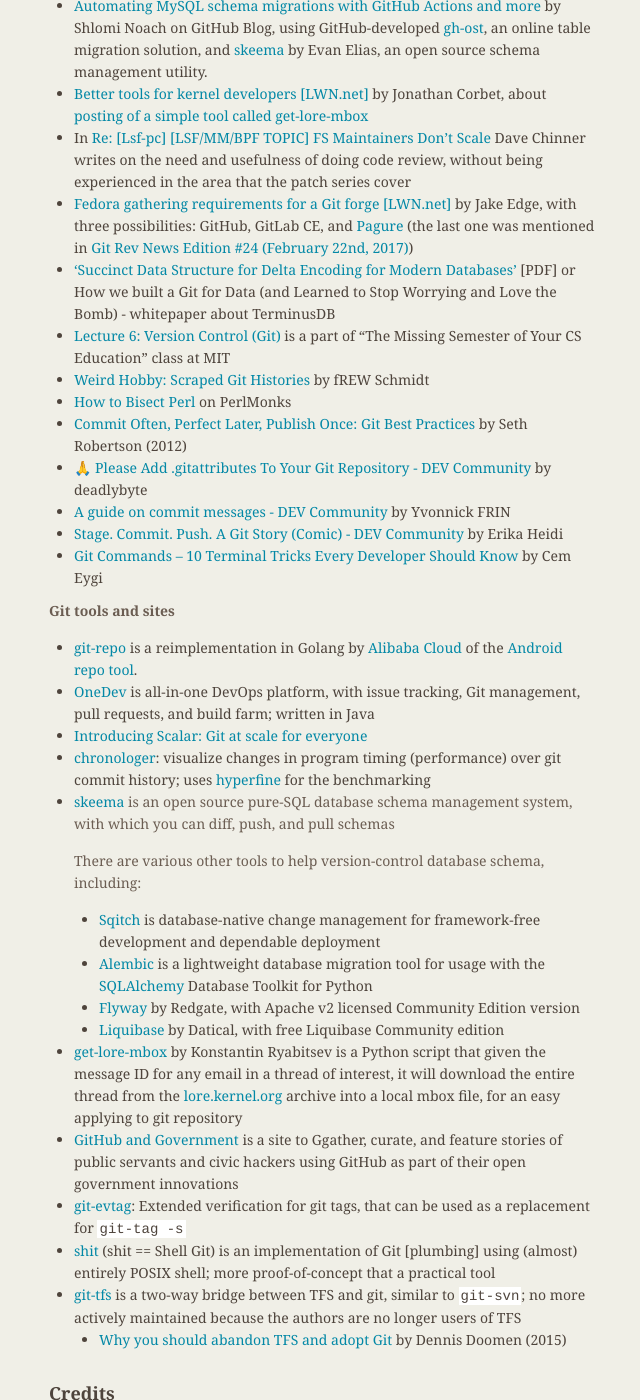
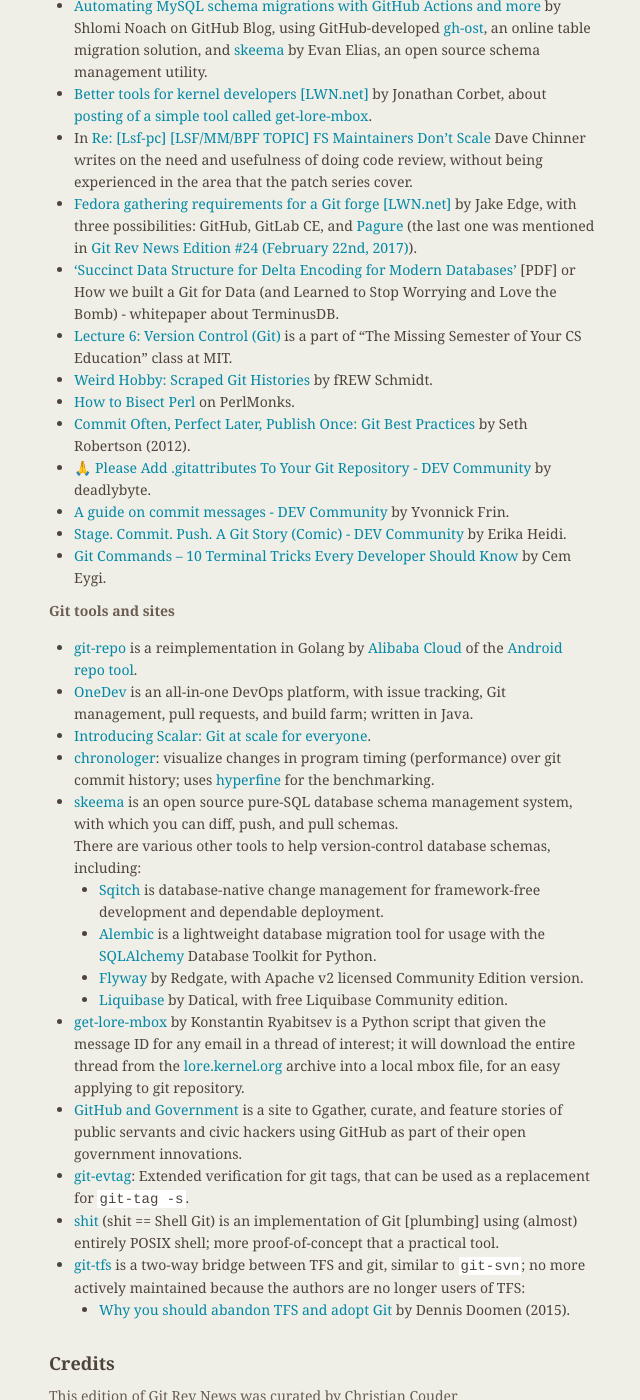
Before and after one commit to git/git.github.io, a Jekyll site: the page built from rev_news/drafts/edition-60.md, in a window 1280 px wide and 1400 px high, scrolled down 5863 px. Shown: the whole window, without its empty margins (485-1125 px from the left). Built offline with Jekyll 4.4.1, drawn with Linux system fonts in a browser that asks for light colours; some of the changed text lies outside the part shown.

Commit message:
Second round of tiny fixes.

```diff
--- a/rev_news/drafts/edition-60.md
+++ b/rev_news/drafts/edition-60.md
@@ -328,43 +328,43 @@
 
 * Heads-up for SSH users: as mentioned in [the release notes of OpenSSH v8.2](https://www.openssh.com/txt/release-8.2), the prevalent `ssh-rsa` keys will be disabled. If you use SSH with private keys depending on SHA-1, you will want to regenerate them soon.
 * [REBASE: A complete Guide on Rebasing in Git](https://rebase-book.com/)
-  is a new less than 200 pages book from Pascal Precht (with a free sample)
+  is a new less than 200 pages book from Pascal Precht (with a free sample).
 
 __Light reading__
 
 * [The History of Git: The Road to Domination in Software Version Control](https://www.welcometothejungle.com/en/articles/btc-history-git)
   was made using interviews and material from members of this
   community, especially Linus Torvalds, Johannes Schindelin and Jeff King.
-* [A new hash algorithm for Git [LWN.net]](https://lwn.net/Articles/811068/) by Jonathan Corbet
+* [A new hash algorithm for Git [LWN.net]](https://lwn.net/Articles/811068/) by Jonathan Corbet.
   * [Git takes baby steps towards swapping out vulnerable SHA-1 hashing algo for SHA-256](https://www.theregister.co.uk/2020/02/05/git_sha_256_work/) by Tim Anderson in The Register
   * [Bridging the gap: transitioning Git to SHA-256 - Git Merge 2019](https://www.youtube.com/watch?v=qHERDFUSa14)
     video of Brian M. Carlson presentation at Git Merge 2019
-	(event which was covered in [Git Rev News Edition #48](https://git.github.io/rev_news/2019/02/27/edition-48/#discussions) and [#49](https://git.github.io/rev_news/2019/03/20/edition-49/#other-news))
+	(event which was covered in [Git Rev News Edition #48](https://git.github.io/rev_news/2019/02/27/edition-48/#discussions) and [#49](https://git.github.io/rev_news/2019/03/20/edition-49/#other-news)).
 * [Automating MySQL schema migrations with GitHub Actions and more](https://github.blog/2020-02-14-automating-mysql-schema-migrations-with-github-actions-and-more/)
   by Shlomi Noach on GitHub Blog, using GitHub-developed [gh-ost](https://githubengineering.com/gh-ost-github-s-online-migration-tool-for-mysql),
   an online table migration solution, and [skeema](https://www.skeema.io/) by Evan Elias,
   an open source schema management utility.
 * [Better tools for kernel developers [LWN.net]](https://lwn.net/Articles/811528/)
-  by Jonathan Corbet, about [posting of  a simple tool called get-lore-mbox](https://lwn.net/ml/workflows/20200201030105.k6akvbjpmlpcuiky@chatter.i7.local/)
+  by Jonathan Corbet, about [posting of  a simple tool called get-lore-mbox](https://lwn.net/ml/workflows/20200201030105.k6akvbjpmlpcuiky@chatter.i7.local/).
 * In [Re: [Lsf-pc] [LSF/MM/BPF TOPIC] FS Maintainers Don't Scale](https://lwn.net/ml/linux-fsdevel/20200202214620.GA20628@dread.disaster.area/)
   Dave Chinner writes on the need and usefulness of doing code review,
-  without being experienced in the area that the patch series cover
+  without being experienced in the area that the patch series cover.
 * [Fedora gathering requirements for a Git forge [LWN.net]](https://lwn.net/Articles/810776/)
   by Jake Edge, with three possibilities: GitHub, GitLab CE, and [Pagure](https://pagure.io/pagure)
-  (the last one was mentioned in [Git Rev News Edition #24 (February 22nd, 2017)](https://git.github.io/rev_news/2017/02/22/edition-24/#other-news))
+  (the last one was mentioned in [Git Rev News Edition #24 (February 22nd, 2017)](https://git.github.io/rev_news/2017/02/22/edition-24/#other-news)).
 * ['Succinct Data Structure for Delta Encoding for Modern Databases'](https://github.com/terminusdb/terminus-server/blob/dev/docs/whitepaper/terminusdb.pdf) [PDF]
   or How we built a Git for Data (and Learned to Stop Worrying and Love the Bomb) -
-  whitepaper about TerminusDB
+  whitepaper about TerminusDB.
 * [Lecture 6: Version Control (Git)](https://missing.csail.mit.edu/2020/version-control/)
-  is a part of "The Missing Semester of Your CS Education" class at MIT
-* [Weird Hobby: Scraped Git Histories](https://blog.afoolishmanifesto.com/posts/weird-hobby-scraped-git-histories/) by fREW Schmidt
-* [How to Bisect Perl](https://www.perlmonks.org/?node_id=11110663) on PerlMonks
+  is a part of "The Missing Semester of Your CS Education" class at MIT.
+* [Weird Hobby: Scraped Git Histories](https://blog.afoolishmanifesto.com/posts/weird-hobby-scraped-git-histories/) by fREW Schmidt.
+* [How to Bisect Perl](https://www.perlmonks.org/?node_id=11110663) on PerlMonks.
 * [Commit Often, Perfect Later, Publish Once: Git Best Practices](http://sethrobertson.github.io/GitBestPractices/)
-  by Seth Robertson (2012)
-* [🙏 Please Add .gitattributes To Your Git Repository - DEV Community](https://dev.to/deadlybyte/please-add-gitattributes-to-your-git-repository-1jld) by deadlybyte
-* [A guide on commit messages - DEV Community](https://dev.to/yvonnickfrin/a-guide-on-commit-messages-d8n) by Yvonnick FRIN
-* [Stage. Commit. Push. A Git Story (Comic) - DEV Community](https://dev.to/erikaheidi/pick-squash-drop-rebase-comic-607) by Erika Heidi
-* [Git Commands – 10 Terminal Tricks Every Developer Should Know](https://www.freecodecamp.org/news/10-important-git-commands-that-every-developer-should-know/) by Cem Eygi
+  by Seth Robertson (2012).
+* [🙏 Please Add .gitattributes To Your Git Repository - DEV Community](https://dev.to/deadlybyte/please-add-gitattributes-to-your-git-repository-1jld) by deadlybyte.
+* [A guide on commit messages - DEV Community](https://dev.to/yvonnickfrin/a-guide-on-commit-messages-d8n) by Yvonnick Frin.
+* [Stage. Commit. Push. A Git Story (Comic) - DEV Community](https://dev.to/erikaheidi/pick-squash-drop-rebase-comic-607) by Erika Heidi.
+* [Git Commands – 10 Terminal Tricks Every Developer Should Know](https://www.freecodecamp.org/news/10-important-git-commands-that-every-developer-should-know/) by Cem Eygi.
 
 
 __Git tools and sites__
@@ -372,47 +372,45 @@
 * [git-repo](https://github.com/aliyun/git-repo-go) is a
   reimplementation in Golang by [Alibaba Cloud](https://github.com/aliyun) of the
   [Android repo tool](https://source.android.com/setup/develop/repo).
-* [OneDev](https://github.com/theonedev/onedev) is all-in-one DevOps platform,
+* [OneDev](https://github.com/theonedev/onedev) is an all-in-one DevOps platform,
   with issue tracking, Git management, pull requests, and build farm;
-  written in Java
-* [Introducing Scalar: Git at scale for everyone](https://devblogs.microsoft.com/devops/introducing-scalar/)
+  written in Java.
+* [Introducing Scalar: Git at scale for everyone](https://devblogs.microsoft.com/devops/introducing-scalar/).
 * [chronologer](https://github.com/dandavison/chronologer):
   visualize changes in program timing (performance) over git commit history;
-  uses [hyperfine](https://github.com/sharkdp/hyperfine) for the benchmarking
+  uses [hyperfine](https://github.com/sharkdp/hyperfine) for the benchmarking.
 * [skeema](https://www.skeema.io/) is an open source pure-SQL database
   schema management system, with which you can diff, push, and pull
-  schemas
-
-  There are various other tools to help version-control database schema,
+  schemas.
+  There are various other tools to help version-control database schemas,
   including:
-
   * [Sqitch](https://sqitch.org/) is database-native change management
-    for framework-free development and dependable deployment
+    for framework-free development and dependable deployment.
   * [Alembic](https://alembic.sqlalchemy.org/) is a lightweight database migration tool
-    for usage with the [SQLAlchemy](https://www.sqlalchemy.org/) Database Toolkit for Python
+    for usage with the [SQLAlchemy](https://www.sqlalchemy.org/) Database Toolkit for Python.
   * [Flyway](https://flywaydb.org/) by Redgate,
-	with Apache v2 licensed Community Edition version
+    with Apache v2 licensed Community Edition version.
   * [Liquibase](https://www.liquibase.org/) by Datical,
-    with free Liquibase Community edition
+    with free Liquibase Community edition.
 
 * [get-lore-mbox](https://git.kernel.org/pub/scm/linux/kernel/git/mricon/korg-helpers.git/tree/get-lore-mbox.py)
   by Konstantin Ryabitsev is a Python script that given the message ID
-  for any email in a thread of interest, it will download the entire
+  for any email in a thread of interest; it will download the entire
   thread from the [lore.kernel.org](https://lore.kernel.org/) archive
-  into a local mbox file, for an easy applying to git repository
+  into a local mbox file, for an easy applying to git repository.
 * [GitHub and Government](https://government.github.com/) is a site to
   Ggather, curate, and feature stories of public servants and civic hackers
-  using GitHub as part of their open government innovations
+  using GitHub as part of their open government innovations.
 * [git-evtag](https://github.com/cgwalters/git-evtag): Extended verification for git tags,
-  that can be used as a replacement for `git-tag -s`
+  that can be used as a replacement for `git-tag -s`.
 * [shit](https://git.sr.ht/~sircmpwn/shit) (shit == Shell Git) is an implementation
   of Git [plumbing] using (almost) entirely POSIX shell; more proof-of-concept
-  that a practical tool
+  that a practical tool.
 * [git-tfs](http://git-tfs.com/) is a two-way bridge between TFS and git,
   similar to `git-svn`; no more actively maintained because the authors
-  are no longer users of TFS
+  are no longer users of TFS:
   * [Why you should abandon TFS and adopt Git](https://www.continuousimprover.com/2015/06/why-you-should-abandon-tfs-source.html)
-    by Dennis Doomen (2015)
+    by Dennis Doomen (2015).
 
 
 ## Credits
```
